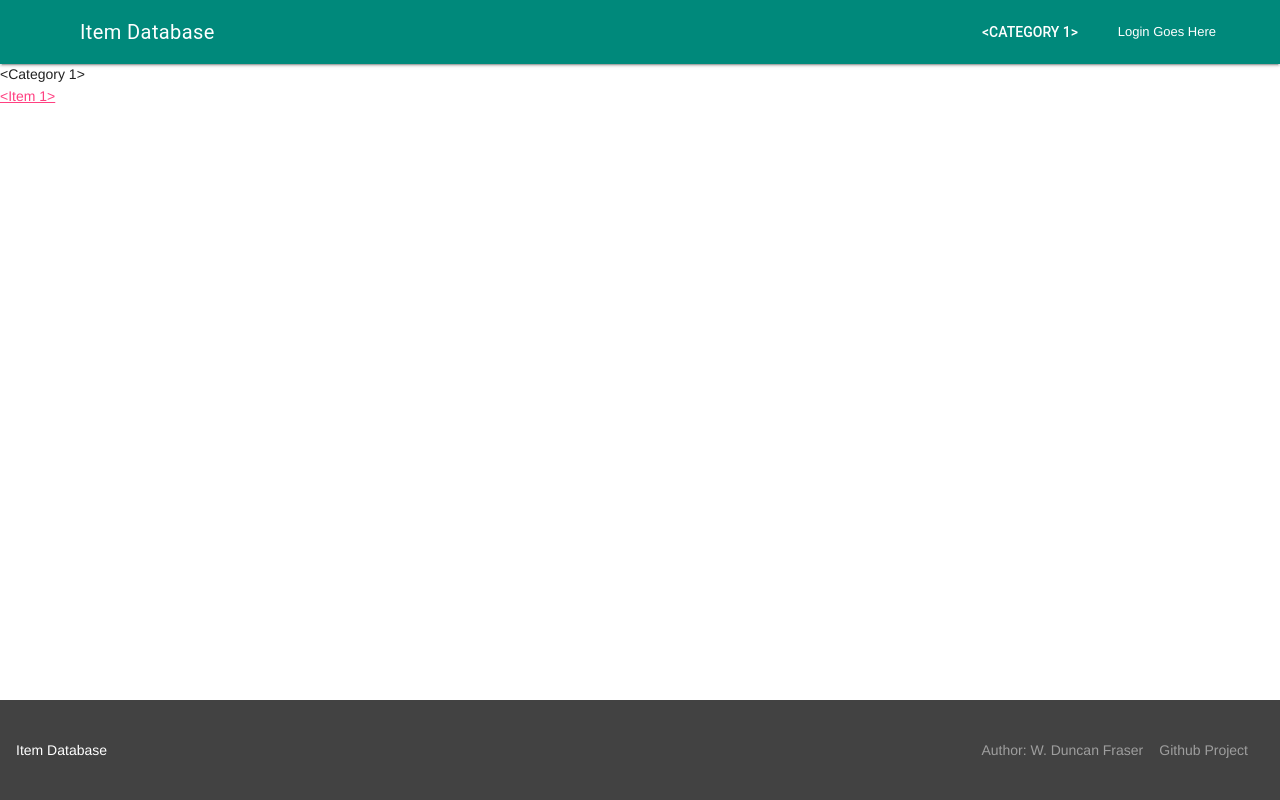
After one commit to wduncanfraser/item_catalog, a Flask app: page /category/1/ in a window 1280 px wide. The commit adds this page. Run offline with Flask 2, Linux system fonts and the light colour scheme; tables that the repository leaves empty hold one stand-in row (values such as "Sample post").

Commit message:
Added basic views for category and items.

```diff
--- /dev/null
+++ b/item_catalog/templates/category_view.html
@@ -0,0 +1,10 @@
+{% extends 'layout.html' %}
+{% block title %}: Categories{% endblock %}
+{% block content %}
+    {# Render list of items in category #}
+    {{ category }}
+    {% for item in items %}
+        <p><a href="{{ url_for('item_view', item_id = item.id) }}">{{ item }}</a></p>
+    {% endfor %}
+
+{% endblock %}
--- a/item_catalog/templates/layout.html
+++ b/item_catalog/templates/layout.html
@@ -2,9 +2,72 @@
 <html lang="en">
 <head>
     <meta charset="UTF-8">
-    <title>Title</title>
+    <title>Item Catalog{% block title %}{% endblock %}</title>
+    <link rel="stylesheet" href="{{ url_for('static', filename='css/material.min.css') }}">
+    <link rel="stylesheet" href="{{ url_for('static', filename='css/toastr.min.css') }}">
+    <link rel="stylesheet" href="https://fonts.googleapis.com/icon?family=Material+Icons">
+
 </head>
 <body>
 
+<div class="mdl-layout mdl-js-layout mdl-layout--fixed-header">
+    <header class="mdl-layout__header mdl-color--teal-600">
+        <div class="mdl-layout__header-row">
+            <!-- Title -->
+            <span class="mdl-layout-title">Item Database</span>
+            <!-- Add spacer, to align navigation to the right -->
+            <div class="mdl-layout-spacer"></div>
+            <!-- Navigation. We hide it in small screens. -->
+            <nav class="mdl-navigation mdl-layout--large-screen-only">
+                <button id="category-menu" class="mdl-button mdl-js-button mdl-color-text--white">
+                    {% if category %}
+                    {{ category }}
+                    {% else %}
+                    Category
+                    {% endif %}
+                </button>
+
+                <ul class="mdl-menu mdl-menu--bottom-right mdl-js-menu mdl-js-ripple-effect"
+                    for="category-menu">
+                    {% for category in categories %}
+                    <li class="mdl-menu__item"><a href="{{ url_for('category_view', category_id = category.id) }}">{{ category }}</a></li>
+                    {% endfor %}
+                </ul>
+
+                <a class="mdl-navigation__link" href="">Login Goes Here</a>
+            </nav>
+        </div>
+    </header>
+    <div class="mdl-layout__drawer mdl-layout--small-screen-only">
+        <span class="mdl-layout-title">Item Database</span>
+        <nav class="mdl-navigation">
+            <a class="mdl-navigation__link" href="">Login Goes Here</a>
+        </nav>
+    </div>
+    <main class="mdl-layout__content">
+        <div class="page-content">
+            {% block content %}{% endblock %}
+        </div>
+    </main>
+    <footer class="mdl-mini-footer mdl-color--grey-800">
+        <div class="mdl-mini-footer__left-section">
+            <div class="mdl-logo">Item Database</div>
+        </div>
+        <div class="mdl-mini-footer--right-section">
+            <ul class="mdl-mini-footer__link-list">
+                <li>Author: <a href="https://github.com/wduncanfraser">W. Duncan Fraser</a></li>
+                <li><a href="https://github.com/wduncanfraser/item_catalog">Github Project</a></li>
+            </ul>
+        </div>
+    </footer>
+</div>
+
+
+{#  Javascript at the bottom to improve speed #}
+<script src="{{ url_for('static', filename='js/material.min.js') }}"></script>
+<script src="{{ url_for('static', filename='js/jquery-1.12.0.min.js') }}"></script>
+<script src="{{ url_for('static', filename='js/toastr.min.js') }}"></script>
+{% block extra_js %}{% endblock %}
+
 </body>
 </html>
--- a/item_catalog/views.py
+++ b/item_catalog/views.py
@@ -1,6 +1,41 @@
-from item_catalog import app
+from flask import render_template, abort
+from item_catalog import app, db
+from item_catalog.models import Category, Item, User
 
 
+# Context processors
+@app.context_processor
+def get_categories():
+    categories = Category.query.all()
+    return dict(categories=categories)
+
+
+# Default route, lists categories
+@app.route('/category/')
 @app.route('/')
-def hello_world():
-    return 'Hello World!'
+def category_list():
+    categories = Category.query.all()
+    return render_template('category_list.html', categories=categories)
+
+
+# Category view
+@app.route('/category/<int:category_id>/')
+def category_view(category_id):
+    category = Category.query.filter_by(id=category_id).first_or_404()
+    items = Item.query.filter_by(category=category).all()
+
+    return render_template('category_view.html', category=category, items=items)
+
+
+# Item View
+@app.route('/item/<int:item_id>/')
+@app.route('/category/<int:category_id>/item/<int:item_id>/')
+def item_view(item_id, category_id=None):
+    if category_id:
+        category = Category.query.filter_by(id=category_id).first_or_404()
+        item = Item.query.filter_by(id=item_id, category=category).first_or_404()
+    else:
+        category = None
+        item = Item.query.filter_by(id=item_id).first_or_404()
+
+    return render_template('item_view.html', category=category, item=item)
```
Also changed, not shown: item_catalog/templates/category_list.html (added, +9 -0 lines), item_catalog/templates/item_view.html (added, +9 -0 lines), test_data.py (added, +32 -0 lines), 2 other files.
